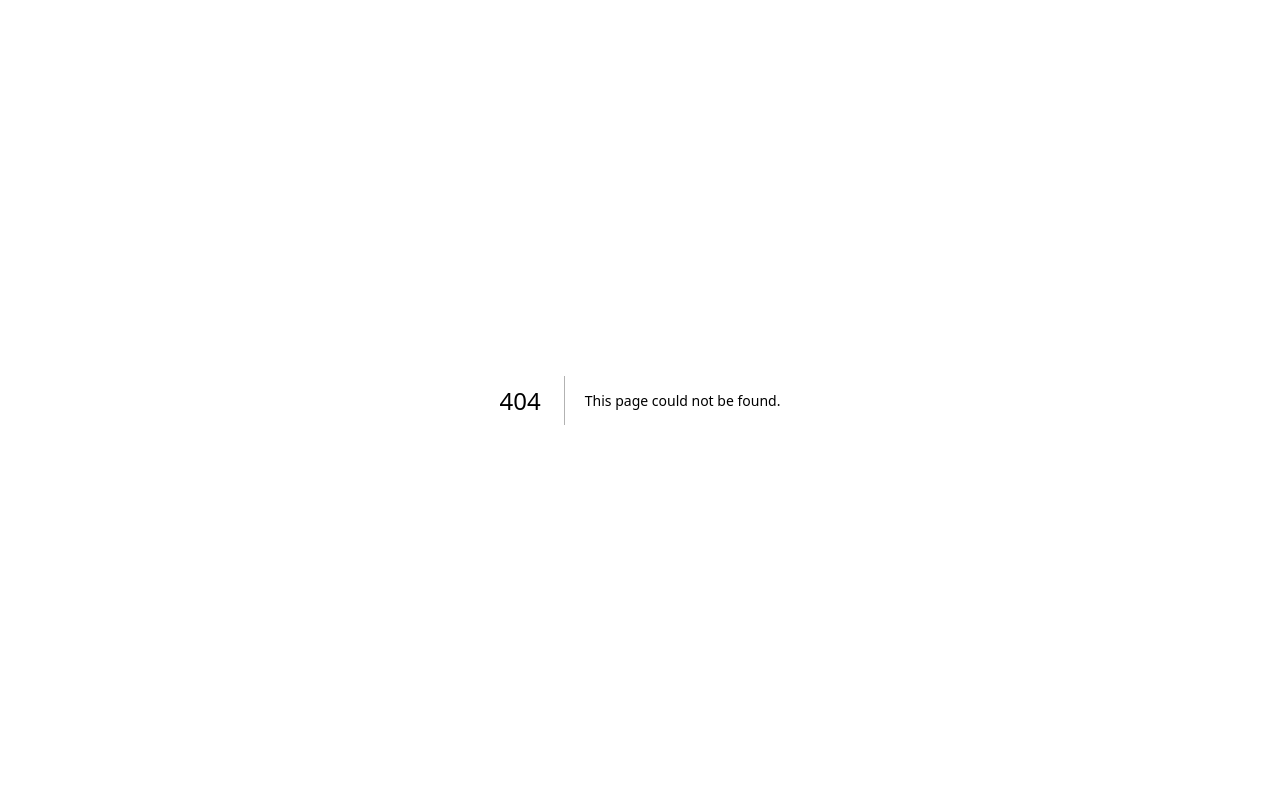
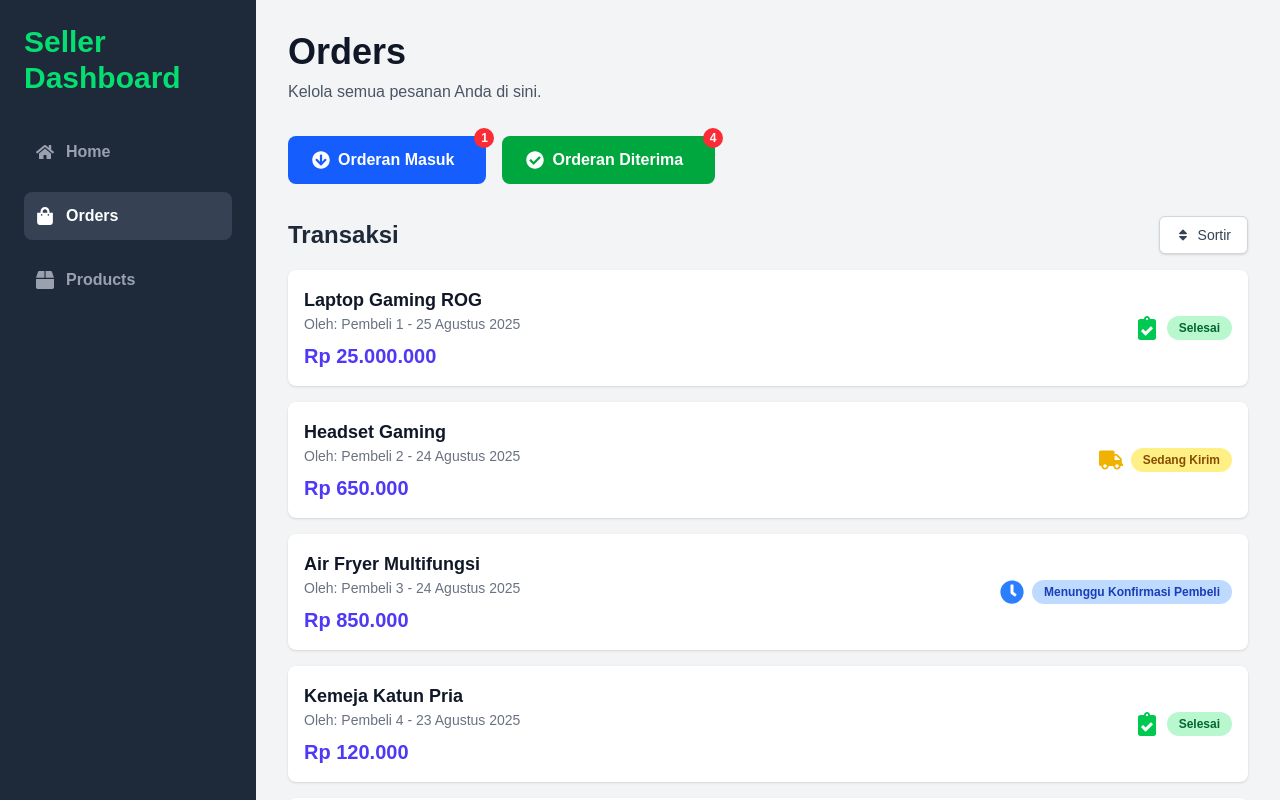
Before and after one commit to difhaels/dexx-fe, a Next.js app: page /orders in a window 1280 px wide. Before the commit this address had no page. Shown: the top 800 px of the page. Built offline with nearby package versions, Linux system fonts and the light colour scheme.

Commit message:
added orders v1

```diff
--- /dev/null
+++ b/src/app/orders/page.js
@@ -0,0 +1,250 @@
+"use client";
+import Head from "next/head";
+import { useState } from "react";
+import {
+  FaHome,
+  FaBox,
+  FaShoppingBag,
+  FaArrowCircleDown,
+  FaCheckCircle,
+  FaTruck,
+  FaClock,
+  FaClipboardCheck,
+  FaSort,
+  FaSortAmountDown,
+  FaSortAmountUp,
+} from "react-icons/fa";
+import Link from "next/link";
+
+// Data statis untuk contoh tampilan
+const allOrders = [
+  {
+    id: 1,
+    product: "Laptop Gaming ROG",
+    status: "Selesai",
+    date: "2025-08-25",
+    buyer: "Pembeli 1",
+    amount: 25000000,
+  },
+  {
+    id: 2,
+    product: "Headset Gaming",
+    status: "Sedang Kirim",
+    date: "2025-08-24",
+    buyer: "Pembeli 2",
+    amount: 650000,
+  },
+  {
+    id: 3,
+    product: "Air Fryer Multifungsi",
+    status: "Menunggu Konfirmasi Pembeli",
+    date: "2025-08-24",
+    buyer: "Pembeli 3",
+    amount: 850000,
+  },
+  {
+    id: 4,
+    product: "Kemeja Katun Pria",
+    status: "Selesai",
+    date: "2025-08-23",
+    buyer: "Pembeli 4",
+    amount: 120000,
+  },
+  {
+    id: 5,
+    product: "Sepatu Lari Sport",
+    status: "Sedang Kirim",
+    date: "2025-08-22",
+    buyer: "Pembeli 5",
+    amount: 450000,
+  },
+];
+
+const formatRupiah = (number) => {
+  return new Intl.NumberFormat("id-ID", {
+    style: "currency",
+    currency: "IDR",
+    minimumFractionDigits: 0,
+  }).format(number);
+};
+
+// Logika penyaringan dan pengurutan data
+const incomingOrdersCount = allOrders.filter(
+  (order) => order.status === "Menunggu Konfirmasi Pembeli"
+).length;
+
+const acceptedOrdersCount = allOrders.filter(
+  (order) => order.status !== "Menunggu Konfirmasi Pembeli"
+).length;
+
+
+export default function SellerOrders() {
+  const [activeSidebarTab] = useState("orders");
+  const [sortBy, setSortBy] = useState(null); // 'date_newest', 'date_oldest', 'price_cheapest', 'price_most_expensive'
+
+  const getSortedOrders = () => {
+    let ordersToShow = [...allOrders];
+
+    if (sortBy === "date_newest") {
+      ordersToShow.sort((a, b) => new Date(b.date) - new Date(a.date));
+    } else if (sortBy === "date_oldest") {
+      ordersToShow.sort((a, b) => new Date(a.date) - new Date(b.date));
+    } else if (sortBy === "price_cheapest") {
+      ordersToShow.sort((a, b) => a.amount - b.amount);
+    } else if (sortBy === "price_most_expensive") {
+      ordersToShow.sort((a, b) => b.amount - a.amount);
+    }
+    return ordersToShow;
+  };
+
+  const sortedOrders = getSortedOrders();
+
+  return (
+    <div className="flex min-h-screen bg-gray-100">
+      <Head>
+        <title>Orders | Seller Dashboard</title>
+      </Head>
+
+      {/* Sidebar */}
+      <aside className="w-64 bg-gray-800 text-white p-6 min-h-screen">
+        <h2 className="text-3xl font-bold mb-8 text-green-400">
+          Seller Dashboard
+        </h2>
+        <nav>
+          <ul>
+            <li className="mb-4">
+              <Link href="/seller/dashboard" className={`flex items-center p-3 rounded-lg transition-colors text-gray-400 hover:bg-gray-700`}>
+                <FaHome className="mr-3 text-lg" />
+                <span className="font-semibold">Home</span>
+              </Link>
+            </li>
+            <li className="mb-4">
+              <Link href="/seller/orders" className={`flex items-center p-3 rounded-lg transition-colors ${activeSidebarTab === "orders" ? "bg-gray-700 text-white" : "text-gray-400 hover:bg-gray-700"}`}>
+                <FaShoppingBag className="mr-3 text-lg" />
+                <span className="font-semibold">Orders</span>
+              </Link>
+            </li>
+            <li className="mb-4">
+              <Link href="/seller/products" className={`flex items-center p-3 rounded-lg transition-colors text-gray-400 hover:bg-gray-700`}>
+                <FaBox className="mr-3 text-lg" />
+                <span className="font-semibold">Products</span>
+              </Link>
+            </li>
+          </ul>
+        </nav>
+      </aside>
+
+      {/* Main Content */}
+      <main className="flex-1 p-8">
+        <header className="mb-8">
+          <h1 className="text-4xl font-extrabold text-gray-900">Orders</h1>
+          <p className="text-gray-600 mt-2">Kelola semua pesanan Anda di sini.</p>
+        </header>
+
+        {/* Tombol Navigasi ke Halaman Lain */}
+        <div className="flex space-x-4 mb-8">
+          <Link href="/seller/orders/incoming">
+            <span
+              className={`relative flex items-center space-x-2 px-6 py-3 rounded-lg transition-colors font-semibold bg-blue-600 text-white hover:bg-blue-700`}
+            >
+              <FaArrowCircleDown className="text-lg" />
+              <span>Orderan Masuk</span>
+              {incomingOrdersCount > 0 && (
+                <span className="absolute top-0 right-0 -mt-2 -mr-2 bg-red-500 text-white text-xs font-bold rounded-full h-5 w-5 flex items-center justify-center">
+                  {incomingOrdersCount}
+                </span>
+              )}
+            </span>
+          </Link>
+          <Link href="/seller/orders/accepted">
+            <span
+              className={`relative flex items-center space-x-2 px-6 py-3 rounded-lg transition-colors font-semibold bg-green-600 text-white hover:bg-green-700`}
+            >
+              <FaCheckCircle className="text-lg" />
+              <span>Orderan Diterima</span>
+              {acceptedOrdersCount > 0 && (
+                <span className="absolute top-0 right-0 -mt-2 -mr-2 bg-red-500 text-white text-xs font-bold rounded-full h-5 w-5 flex items-center justify-center">
+                  {acceptedOrdersCount}
+                </span>
+              )}
+            </span>
+          </Link>
+        </div>
+
+        {/* Kontrol Sortir */}
+        <div className="flex items-center justify-between mb-4">
+          <h2 className="text-2xl font-bold text-gray-800">Transaksi</h2>
+          <div className="relative inline-block text-left">
+            <div className="group">
+              <button
+                type="button"
+                className="inline-flex justify-center items-center rounded-md border border-gray-300 shadow-sm px-4 py-2 bg-white text-sm font-medium text-gray-700 hover:bg-gray-50 focus:outline-none"
+              >
+                <FaSort className="mr-2" />
+                Sortir
+              </button>
+              <div className="absolute right-0 mt-2 w-56 origin-top-right rounded-md bg-white shadow-lg ring-1 ring-black ring-opacity-5 hidden group-hover:block">
+                <div className="py-1">
+                  <button onClick={() => setSortBy('date_newest')} className="flex items-center w-full px-4 py-2 text-sm text-gray-700 hover:bg-gray-100">
+                    <FaSortAmountDown className="mr-2" /> Tanggal Terbaru
+                  </button>
+                  <button onClick={() => setSortBy('date_oldest')} className="flex items-center w-full px-4 py-2 text-sm text-gray-700 hover:bg-gray-100">
+                    <FaSortAmountUp className="mr-2" /> Tanggal Terlama
+                  </button>
+                  <button onClick={() => setSortBy('price_cheapest')} className="flex items-center w-full px-4 py-2 text-sm text-gray-700 hover:bg-gray-100">
+                    <FaSortAmountUp className="mr-2" /> Harga Termurah
+                  </button>
+                  <button onClick={() => setSortBy('price_most_expensive')} className="flex items-center w-full px-4 py-2 text-sm text-gray-700 hover:bg-gray-100">
+                    <FaSortAmountDown className="mr-2" /> Harga Termahal
+                  </button>
+                </div>
+              </div>
+            </div>
+          </div>
+        </div>
+
+        {/* Daftar Transaksi */}
+        <div>
+          {sortedOrders.map((order) => (
+            <div
+              key={order.id}
+              className="bg-white rounded-lg shadow-sm p-4 mb-4 flex items-center justify-between"
+            >
+              <div className="flex-1">
+                <p className="text-lg font-semibold text-gray-900">{order.product}</p>
+                <p className="text-sm text-gray-500">
+                  Oleh: {order.buyer} - {new Date(order.date).toLocaleDateString('id-ID', { day: 'numeric', month: 'long', year: 'numeric' })}
+                </p>
+                <p className="text-xl font-extrabold text-indigo-600 mt-2">
+                  {formatRupiah(order.amount)}
+                </p>
+              </div>
+              <div className="flex items-center space-x-2">
+                {order.status === "Selesai" && (
+                  <FaClipboardCheck className="text-green-500 text-2xl" />
+                )}
+                {order.status === "Sedang Kirim" && (
+                  <FaTruck className="text-yellow-500 text-2xl" />
+                )}
+                {order.status === "Menunggu Konfirmasi Pembeli" && (
+                  <FaClock className="text-blue-500 text-2xl" />
+                )}
+                <span
+                  className={`px-3 py-1 rounded-full text-xs font-semibold ${
+                    order.status === "Selesai"
+                      ? "bg-green-200 text-green-800"
+                      : order.status === "Sedang Kirim"
+                      ? "bg-yellow-200 text-yellow-800"
+                      : "bg-blue-200 text-blue-800"
+                  }`}
+                >
+                  {order.status}
+                </span>
+              </div>
+            </div>
+          ))}
+        </div>
+      </main>
+    </div>
+  );
+}
```
